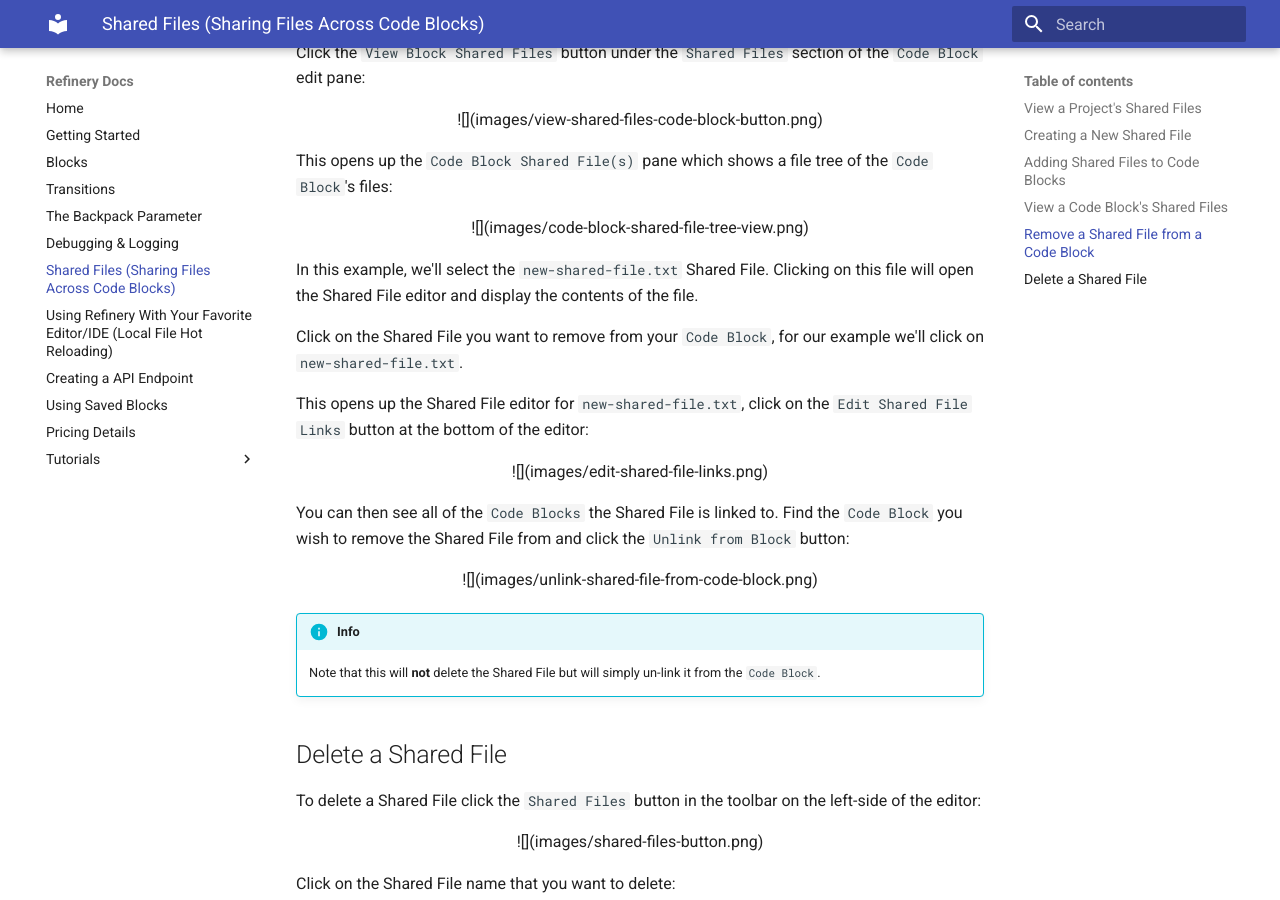
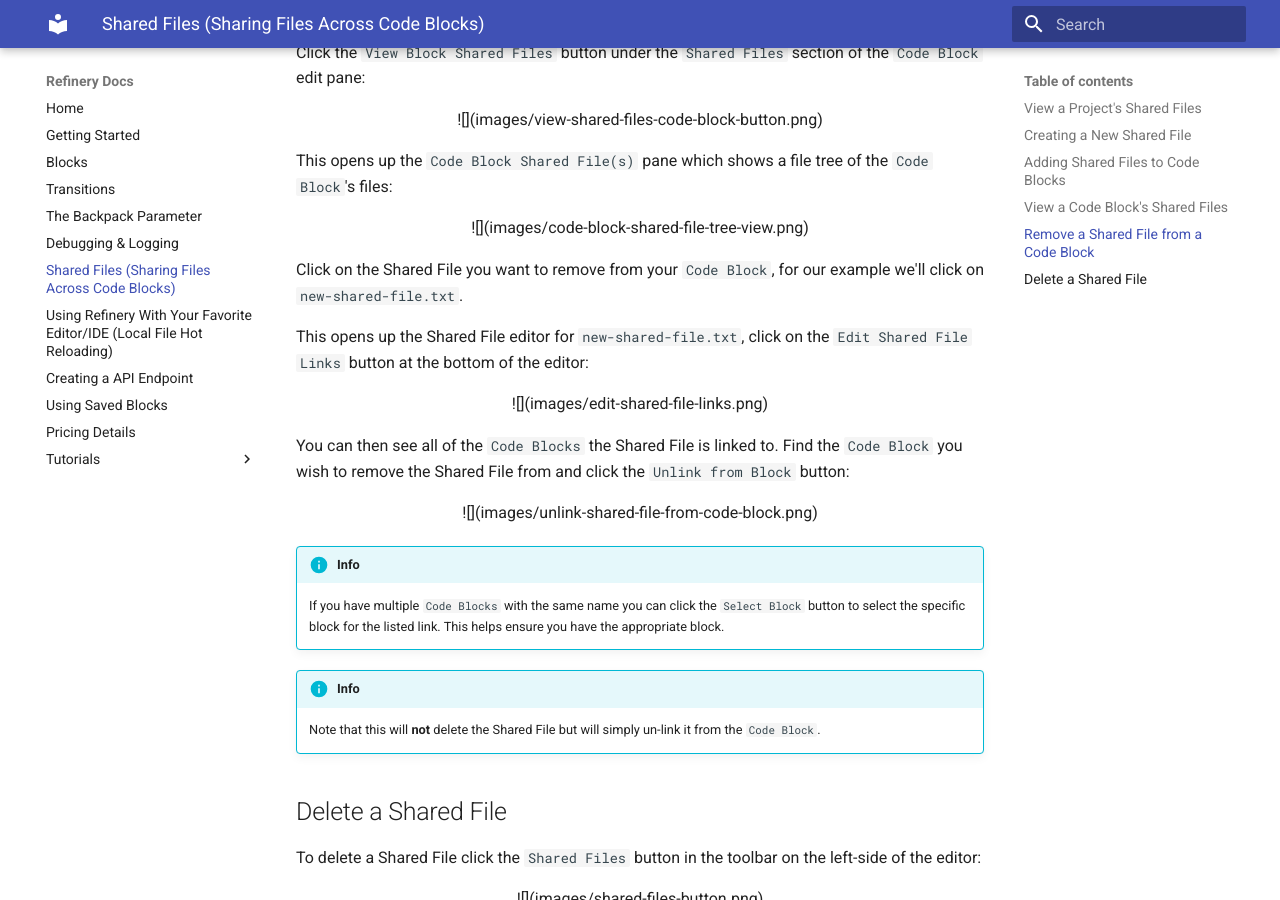
Before and after one commit to refinery-labs/refinery-docs, an MkDocs documentation site: the page built from docs/shared-files/index.md, in a window 1280 px wide and 900 px high, scrolled down 2207 px. Built offline with MkDocs 1.6.1 and Material for MkDocs 9.7.7, drawn with Linux system fonts in a browser that asks for light colours; some of the changed text lies outside the part shown.

Commit message:
Minor changes

```diff
--- a/docs/shared-files/index.md
+++ b/docs/shared-files/index.md
@@ -95,8 +95,6 @@ This opens up the `Code Block Shared File(s)` pane which shows a file tree of th
 	![](images/code-block-shared-file-tree-view.png)
 </center>
 
-In this example, we'll select the `new-shared-file.txt` Shared File. Clicking on this file will open the Shared File editor and display the contents of the file.
-
 Click on the Shared File you want to remove from your `Code Block`, for our example we'll click on `new-shared-file.txt`.
 
 This opens up the Shared File editor for `new-shared-file.txt`, click on the `Edit Shared File Links` button at the bottom of the editor:
@@ -110,6 +108,9 @@ You can then see all of the `Code Blocks` the Shared File is linked to. Find the
 <center>
 	![](images/unlink-shared-file-from-code-block.png)
 </center>
+
+!!! info
+	If you have multiple `Code Blocks` with the same name you can click the `Select Block` button to select the specific block for the listed link. This helps ensure you have the appropriate block.
 
 !!! info
 	Note that this will **not** delete the Shared File but will simply un-link it from the `Code Block`.
```
Also changed, not shown: other parts of docs/shared-files/index.md (+1 -1 lines).
